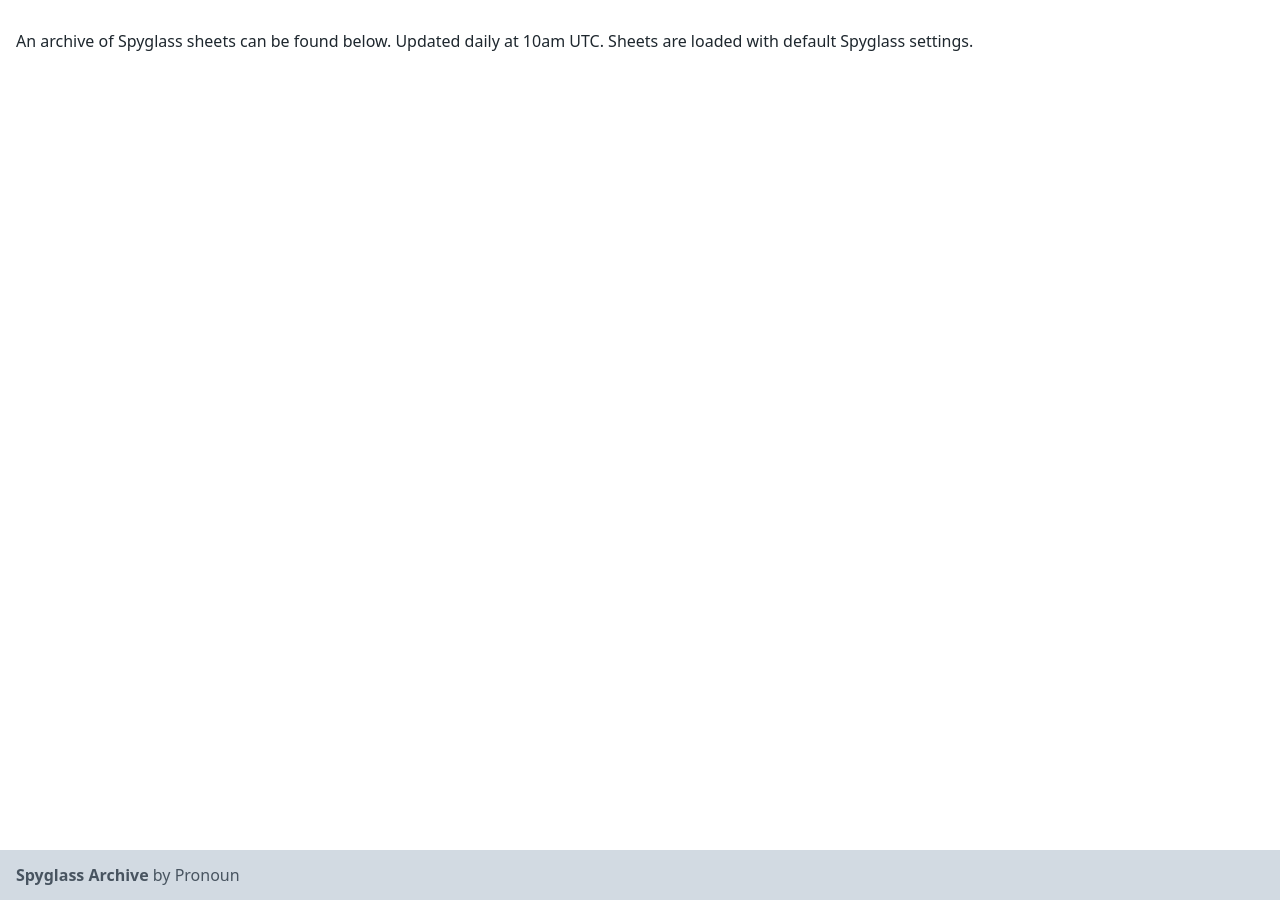
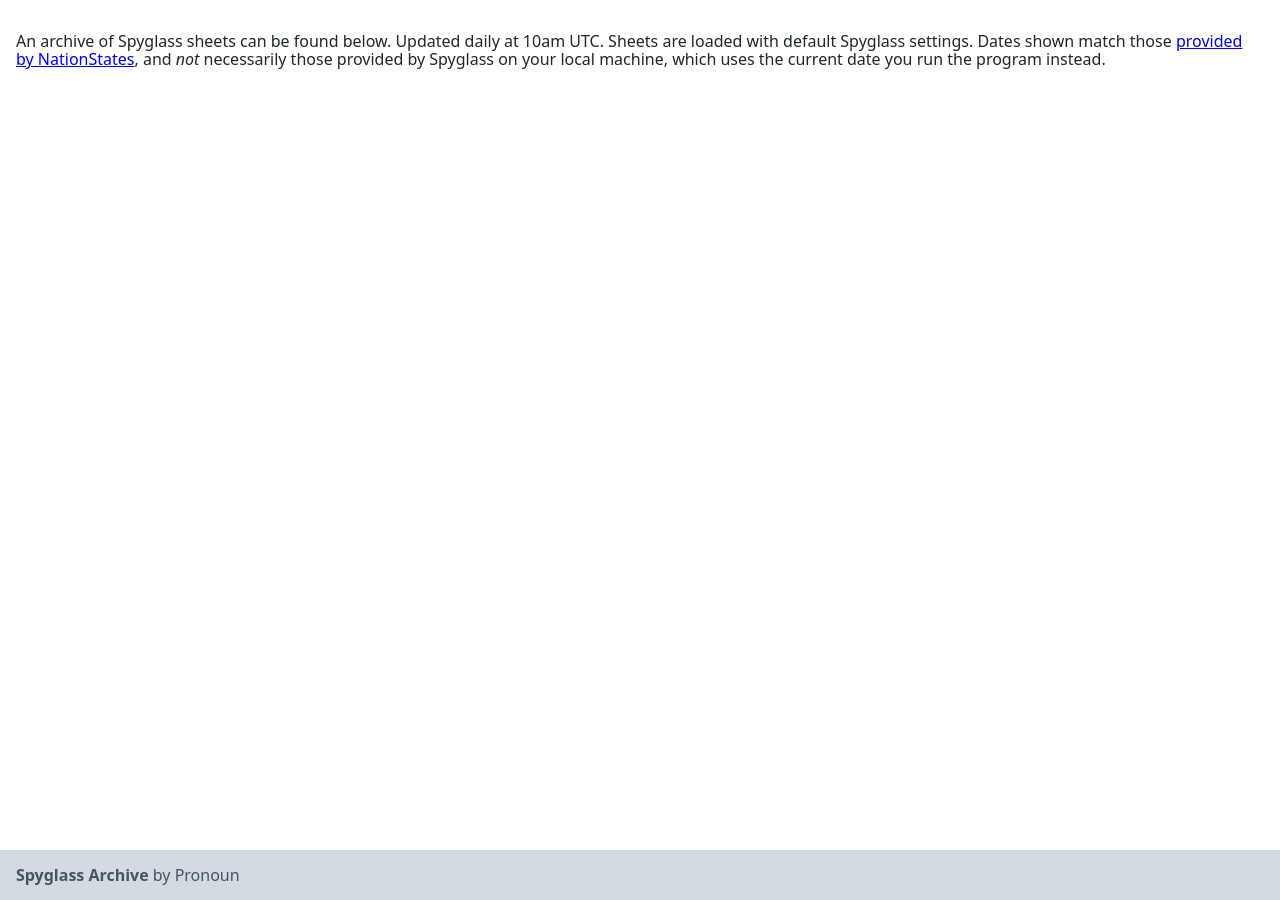
Before and after one commit to esfalsa/spyglass-archive, a Jekyll site: the page built from index.md, in a window 1280 px wide. Built offline with Jekyll 4.4.1, drawn with Linux system fonts in a browser that asks for light colours.

```diff
--- a/index.md
+++ b/index.md
@@ -3,11 +3,12 @@
 layout: default
 ---
 
-An archive of Spyglass sheets can be found below. Updated daily at 10am UTC. Sheets are loaded with default Spyglass settings.
+An archive of Spyglass sheets can be found below. Updated daily at 10am UTC. Sheets are loaded with default Spyglass settings. Dates shown match those [provided by NationStates](https://www.nationstates.net/page=archive/folder=regions), and *not* necessarily those provided by Spyglass on your local machine, which uses the current date you run the program instead.
 
 {% assign sheets = site.collections | where: "label", "sheets" | first %}
+{% assign files = sheets.files | sort: "modified_time" | reverse %}
 
-{% for file in sheets.files %}
+{% for file in files %}
 
 - [{{ file.name }}](sheets/{{ file.name }})
 
```
Also changed, not shown: 1 other file.
